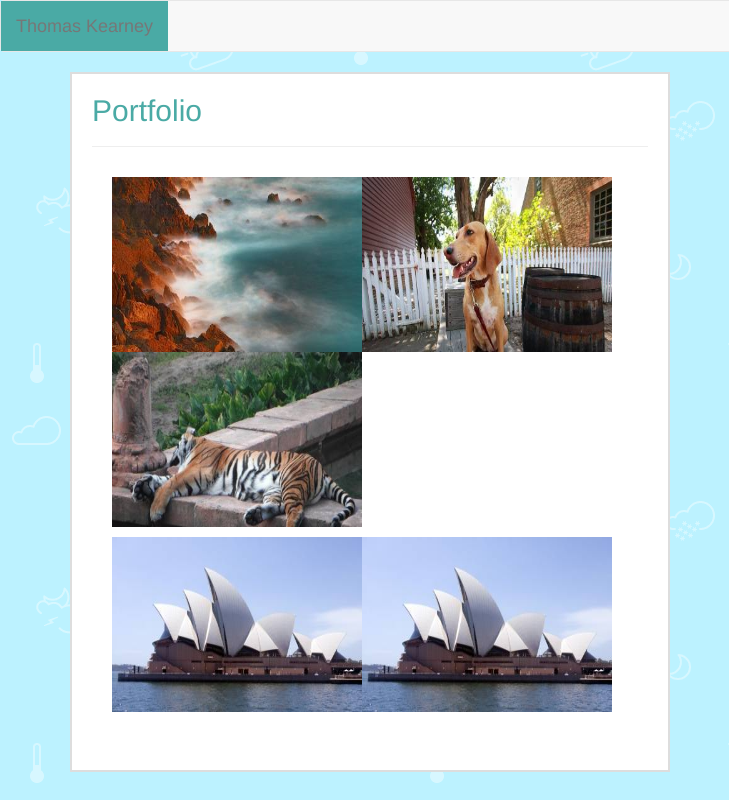
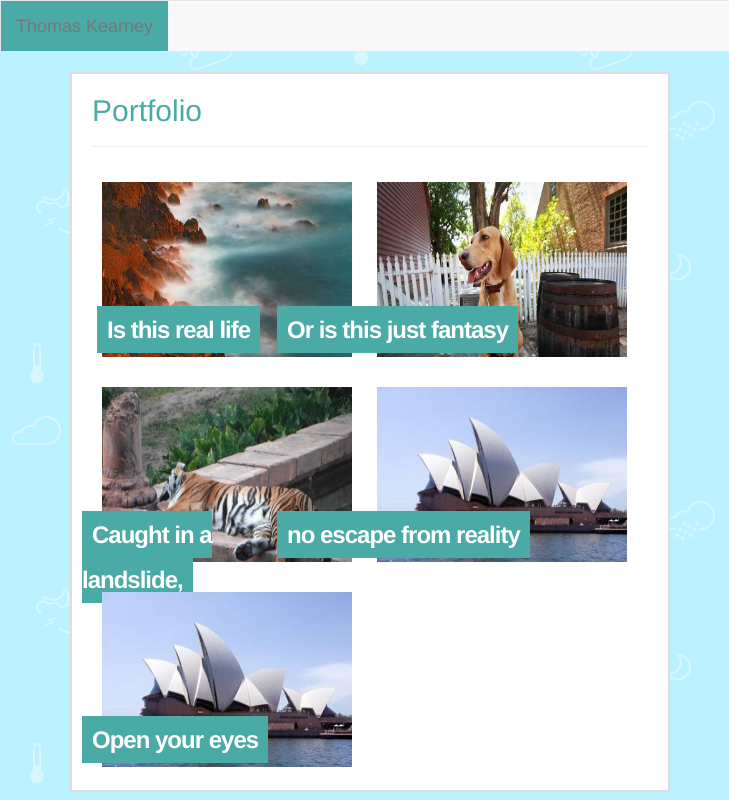
Before and after one commit to ThomasKear/Bootstrap-Portfolio, a plain HTML site: page portfolio.html in a window 1280 px wide. Shown: the full height of the page, 0-729 px from the left. Drawn offline with nearby package versions, Linux system fonts and the light colour scheme.

Commit message:
Still on the portfolio

```diff
--- a/assets/style.css
+++ b/assets/style.css
@@ -50,32 +50,58 @@ p {
 	margin: 10px 25px 10px 25px;
 }
 
+#textarea {
+	height: 40px;
+}
+
 #portfolio {
 
-	height:700px;
+	height:720px;
 	width:600px;
 	background-color: white;
 	border: 2px solid #dddddd;
 }
 
 #portpic1 {
-	margin: 10px 25px 10px 25px;
+	padding: 15px;
+	float:left;
+	position: relative;
+}
+
+#porttext {
+	position: absolute;
+	top:120px;
+	left:10px;
+	width:100%;
+
+}
+
+h3 span{
+	color: white;
+	font: bold 24px/45px Helvetica, Sans-serif;
+	letter-spacing: -1px;
+	background: #4aaaa5;
+	padding:10px;
 }
 
 #portpic2 {
-	margin: 10px 25px 10px 25px;
+	padding: 15px;
+	float:right;
 }
 
 #portpic3 {
-	margin: 10px 25px 10px 25px;
+	padding: 15px;
+	float:left;
 }
 
 #portpic4 {
-	margin: 10px 25px 10px 25px;
+	padding: 15px;
+	float:right;
 }
 
 #portpic5 {
-	margin: 10px 25px 10px 25px;
+	padding: 15px;
+	float:left;
 }
 
 body {
--- a/portfolio.html
+++ b/portfolio.html
@@ -35,28 +35,53 @@
 						</div>
 						<div class="container">
 							<div class="row">
-								<div class="col-md-6">
+								<div class="col-md-2">
 									<div id="portpic1">
-										<a> <img src="assets/images/download.jpg" alt="pic 1" style="width:250px; height:175px; float:left;">
+										<a> <img src="assets/images/download.jpg" alt="redbeach" style="width:250px; height:175px; float:left;">
+											<div id=porttext>
+												<h3><span>Is this real life</span></h3>
 		    							</a>
-		    						</div>
+		    								</div>
+									</div>
+								</div>
+								<div class="col-md-4">
 		    						<div id="portpic2">
-		    							<a> <img src="assets/images/doggy.jpg" alt="pic 1" style="width:250px; height:175px; float:left;">
-		    							</a>
-		    						</div>
-		    						<div id="portpic3">
-			    						<a> <img src="assets/images/kitty.jpg" alt="pic 1" style="width:250px; height:175px; float:left;">
-		    							</a>
+		    							<a> <img src="assets/images/doggy.jpg" alt="doggo" style="width:250px; height:175px; float:right;">
+											<div id=porttext>
+												<h3><span>Or is this just fantasy</span></h3>
+										</a>
+											</div>
 		    						</div>
 		    					</div>
-								<div class="col-md-10">
+	    					</div>
+		    				<div class="row">
+		    					<div class="col-md-2">
+									<div id="portpic3">
+			    						<a> <img src="assets/images/kitty.jpg" alt="kitty" style="width:250px; height:175px; float:left;">
+		    								<div id=porttext>
+												<h3><span>Caught in a landslide,</span></h3>
+										</a>
+											</div>
+		    						</div>
+		    					</div>
+								<div class="col-md-4">
 		    						<div id="portpic4">
-		    							<a> <img src="assets/images/samebuilding.jpg" alt="pic 1" style="width:250px; height:175px; float:left; text-align: center">
-		    							</a>
+		    							<a> <img src="assets/images/samebuilding.jpg" alt="building" style="width:250px; height:175px; float:right;">
+		    								<div id=porttext>
+												<h3><span>no escape from reality</span></h3>
+										</a>
+											</div>
 		    						</div>
+	    						</div>
+    						</div>
+							<div class="row">
+    							<div class="col-md-2">
 		    						<div id="portpic5">
-	    								<a> <img src="assets/images/building.jpg" alt="pic 1" style="width:250px; height:175px; float:left;">
-		    							</a>
+	    								<a> <img src="assets/images/building.jpg" alt="building" style="width:250px; height:175px; float:left;">
+	    									<div id=porttext>
+												<h3><span>Open your eyes</span></h3>
+										</a>
+											</div>
 		    						</div>
 		    					</div>
 		    				</div>
```
Also changed, not shown: contact.html (+2 -2 lines), index.html (+3 -3 lines).
